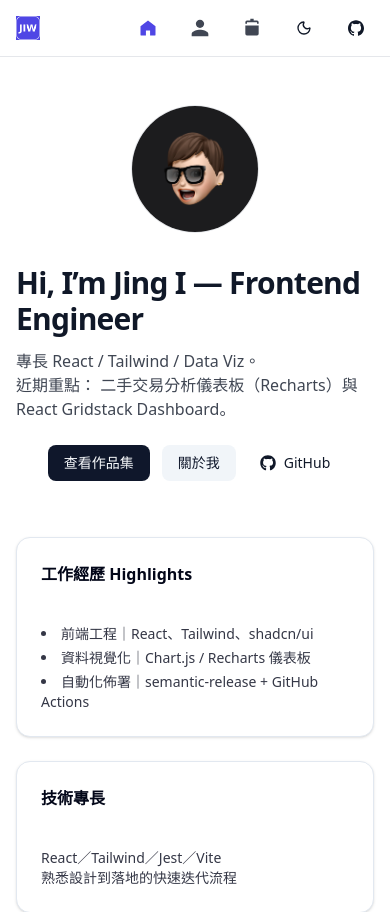
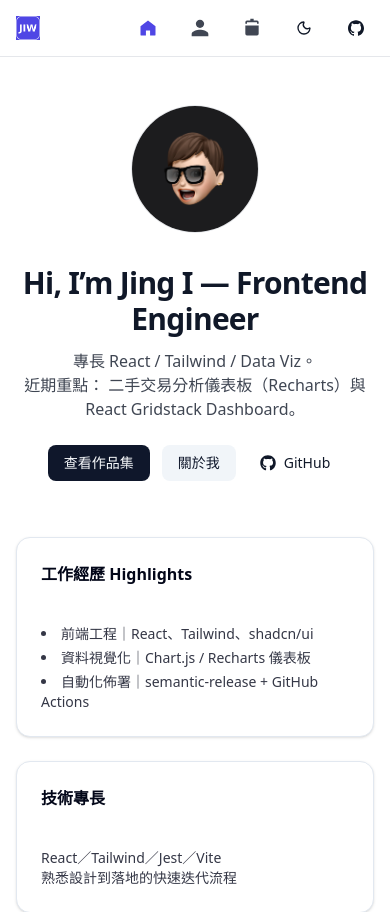
Before and after one commit to jingyieva/jiw-portfolio, a React (Vite) app: page / in a window 390 px wide. Shown: the top 912 px of the page. Built offline with nearby package versions, Linux system fonts and the light colour scheme.

Commit message:
style(home): adjust hero text align for better text flow on mobile

```diff
--- a/src/pages/Home.jsx
+++ b/src/pages/Home.jsx
@@ -10,7 +10,7 @@ export default function Home() {
     return (
         <section className="container py-12 md:py-20">
             <div className="flex flex-col-reverse md:flex-row md:items-center gap-8">
-                <div className="md:flex-2text-center md:text-left">
+                <div className="md:flex-2 text-center md:text-left">
                     <motion.h1
                         initial={{ opacity: 0, y: 8 }}
                         animate={{ opacity: 1, y: 0 }}
```
